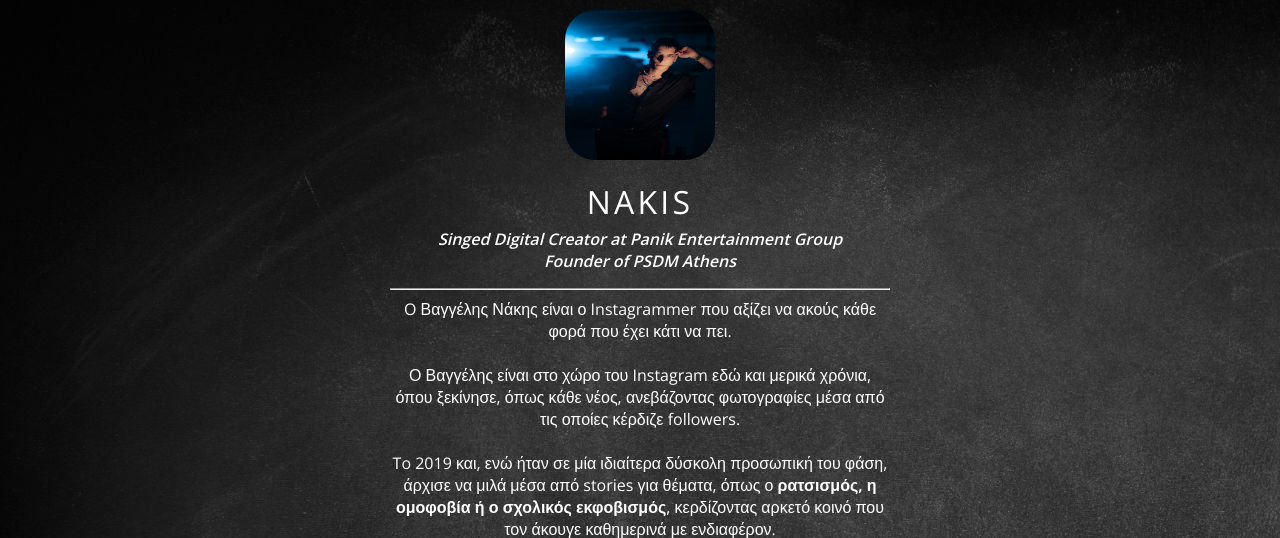
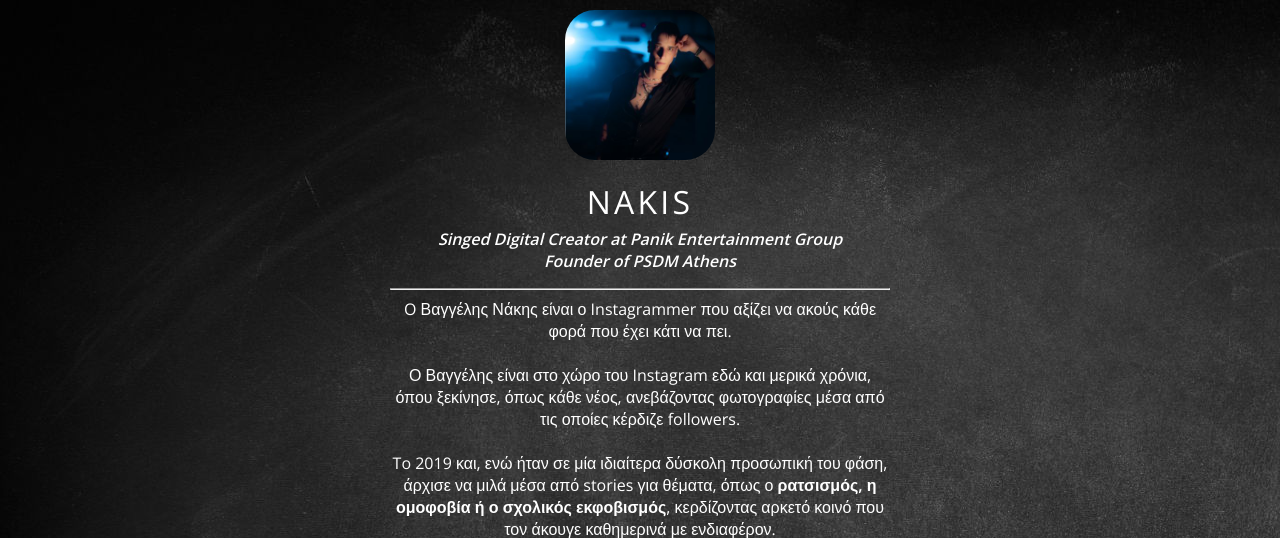
Before and after one commit to psdmgr/vnakis.org, a plain HTML site: page index.html in a window 1280 px wide. Shown: the top 538 px of the page. Drawn offline with nearby package versions, Linux system fonts and the light colour scheme.

Commit message:
Update index.html

```diff
--- a/index.html
+++ b/index.html
@@ -7,7 +7,7 @@
     <meta charset="UTF-8">
     <link rel="stylesheet" href="assets/css/style.css">
     <link rel="stylesheet" href="assets/css/font-awesome.min.css">
-    <link rel="shortcut icon" href="assets/images/vnakis.jpeg">
+    <link rel="shortcut icon" href="assets/images/nakis.jpg">
 
 
     <!-- Primary Meta Tags -->
@@ -44,7 +44,7 @@
 
 
     <div id="profile">
-        <img id="userPhoto" src="assets/images/new_photo.jpeg" alt="Φωτογραφία Βαγγέλης Νάκης">
+        <img id="userPhoto" src="assets/images/nakis.jpg" alt="Φωτογραφία Βαγγέλης Νάκης">
         <div id="userName">
             <h1>NAKIS</h1>
             <p><b><i>Singed Digital Creator at Panik Entertainment Group<br>Founder of PSDM Athens</i></p></b>
```
